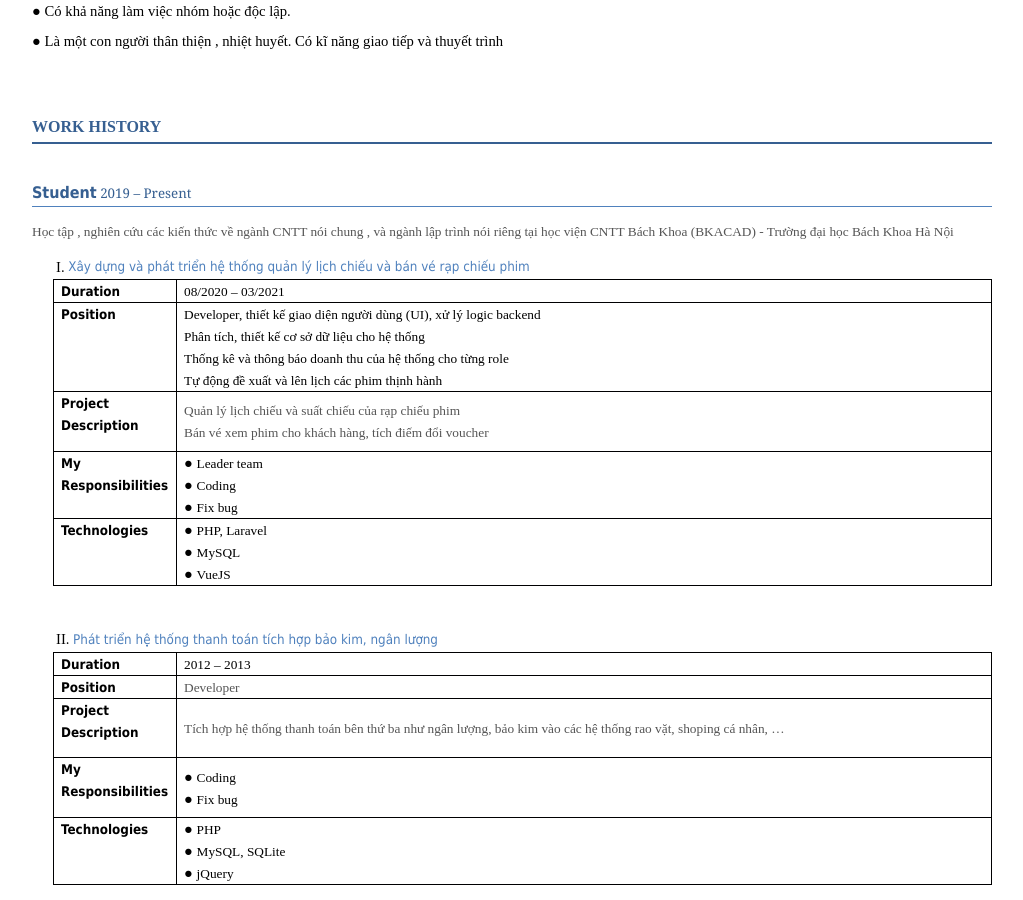
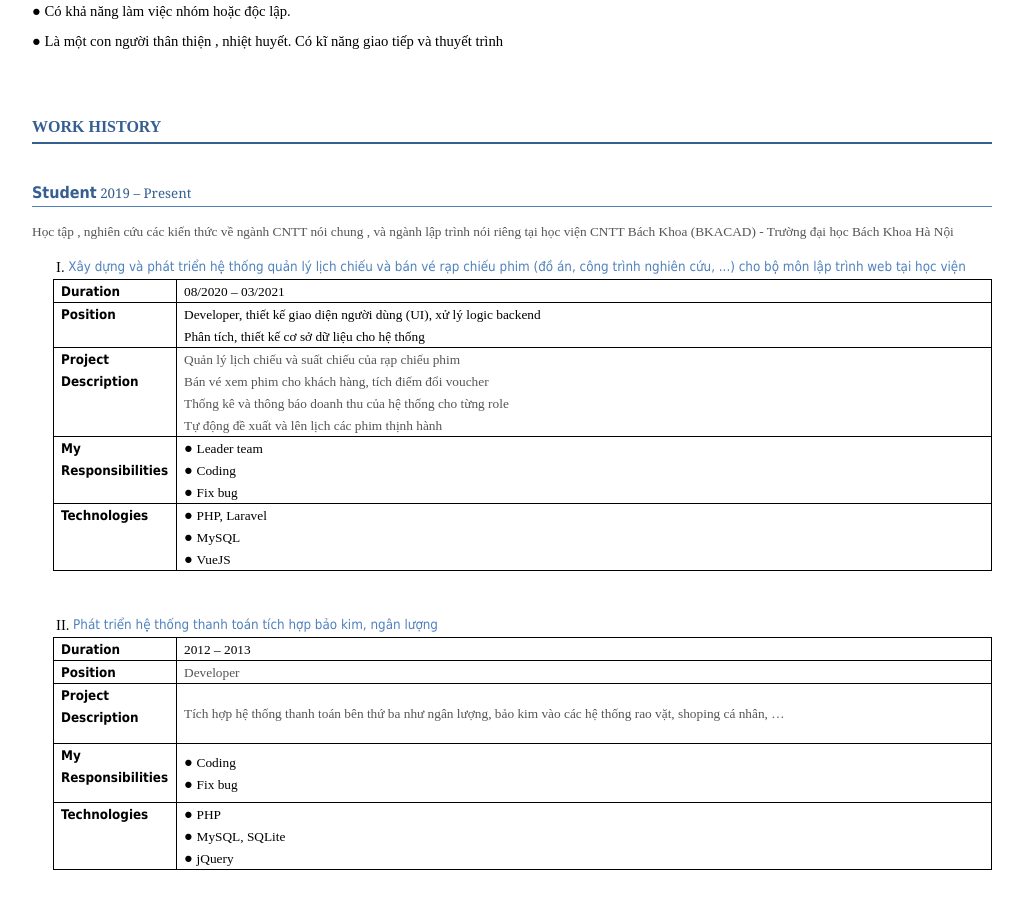
Before and after one commit to hoangphuong-dev/hoangphuong-dev.github.io, a Jekyll site: the page built from index.html, in a window 1280 px wide and 900 px high, scrolled down 2097 px. Shown: the whole window, without its empty margins (128-1151 px from the left). Built offline with Jekyll 4.4.1, drawn with Linux system fonts in a browser that asks for light colours; some web fonts are replaced; part of the change alters nothing that is shown.

Commit message:
Phuong updated

```diff
--- a/_includes/about.html
+++ b/_includes/about.html
@@ -48,7 +48,7 @@
     <p class="c7"><span class="c1">Học tập , nghiên cứu các kiến thức về ngành CNTT nói chung , và ngành lập trình nói riêng tại học viện CNTT Bách Khoa (BKACAD) - Trường đại học Bách Khoa Hà Nội </span></p>
     <ol class="c6 lst-kix_list_1-0 start" start="1">
         <li class="c32">
-            <h3 style="display:inline"><span class="c8 c1">Xây dựng và phát triển hệ thống quản lý lịch chiếu và bán vé rạp chiếu phim</span></h3></li>
+            <h3 style="display:inline"><span class="c8 c1">Xây dựng và phát triển hệ thống quản lý lịch chiếu và bán vé rạp chiếu phim (đồ án, công trình nghiên cứu, ...) cho bộ môn lập trình web tại học viện</span></h3></li>
     </ol>
     <a id="t.0b7e886f24477201ddd4cc826bac6c159e981206"></a>
     <a id="t.0"></a>
@@ -70,9 +70,7 @@
                     <p class="c7">
                         <span class="c0">
                             Developer, thiết kế giao diện người dùng (UI), xử lý logic backend  <br/>
-                            Phân tích, thiết kế cơ sở dữ liệu cho hệ thống <br/>
-                            Thống kê và thông báo doanh thu của hệ thống cho từng role <br/>
-                            Tự động đề xuất và lên lịch các phim thịnh hành
+                            Phân tích, thiết kế cơ sở dữ liệu cho hệ thống
                         </span>
                     </p>
                 </td>
@@ -86,7 +84,9 @@
                     <p class="c7">
                         <span class="c1">
                             Quản lý lịch chiếu và suất chiếu của rạp chiếu phim <br>
-                            Bán vé xem phim cho khách hàng, tích điếm đổi voucher
+                            Bán vé xem phim cho khách hàng, tích điếm đổi voucher <br>
+                            Thống kê và thông báo doanh thu của hệ thống cho từng role <br/>
+                            Tự động đề xuất và lên lịch các phim thịnh hành
                         </span>
                 </td>
             </tr>
@@ -118,11 +118,6 @@
     </table>
     <p class="c4"><span class="c0"></span></p>
     <p class="c4"><span class="c0"></span></p>
-
-
-
-
-
 
 
     <ol class="c6 lst-kix_list_1-0" start="2">
```
